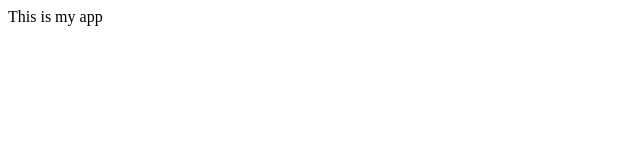
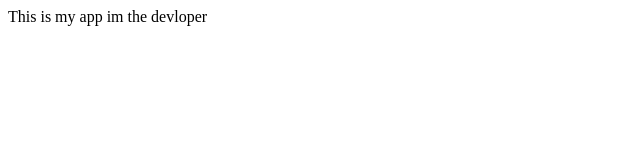
Before and after one commit to ShoaibNaikwadiJFS/ShoaibNaikwadiJFS, a plain HTML site: page index.html in a window 1280 px wide. Shown: the whole page, without its empty margins (0-640 px from the left). Drawn offline with Linux system fonts and the light colour scheme.

Commit message:
Changed HTML and ignored txt

```diff
--- a/index.html
+++ b/index.html
@@ -2,7 +2,7 @@
     <head>
         <title> My app</title>
         <Body>
-        This is my app
+        This is my app im the devloper
         </Body>
     </head>
 </html>
```
Also changed, not shown: 1 other file.
